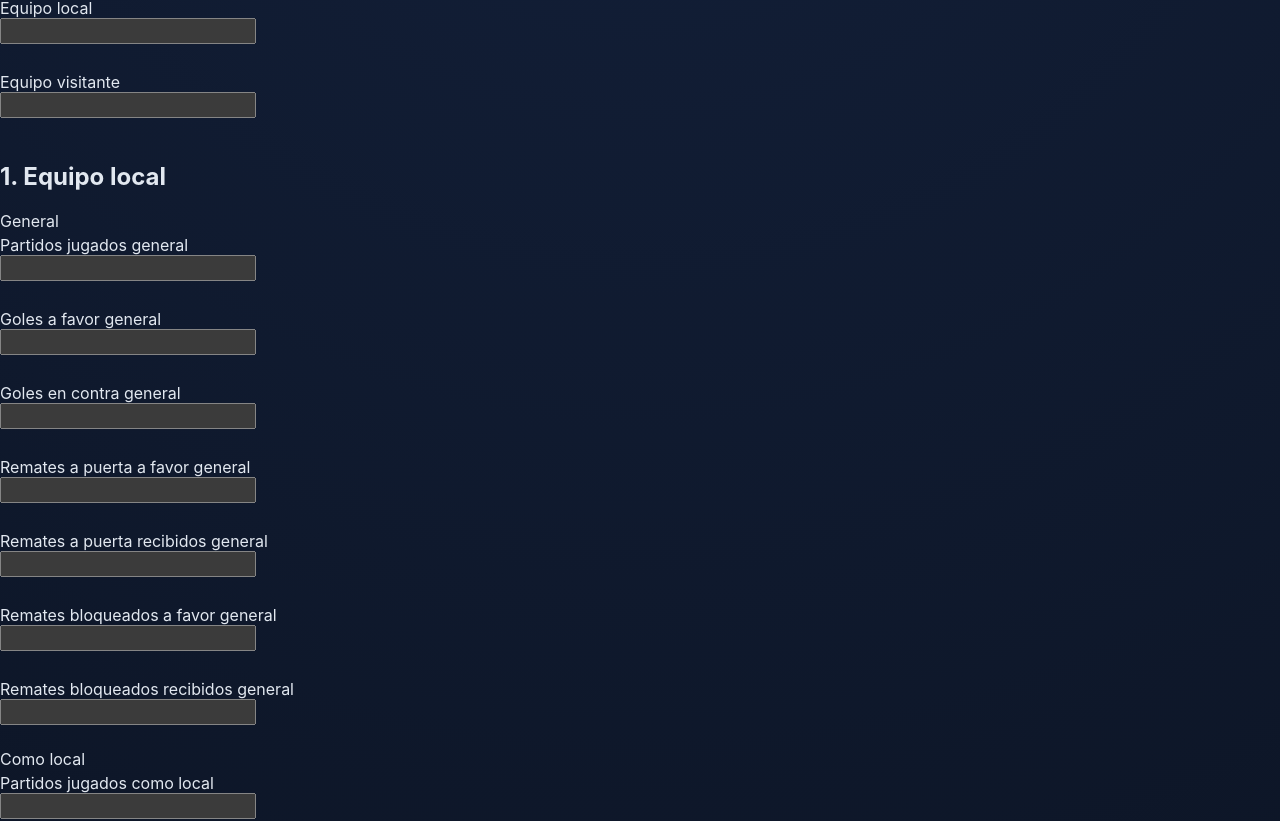
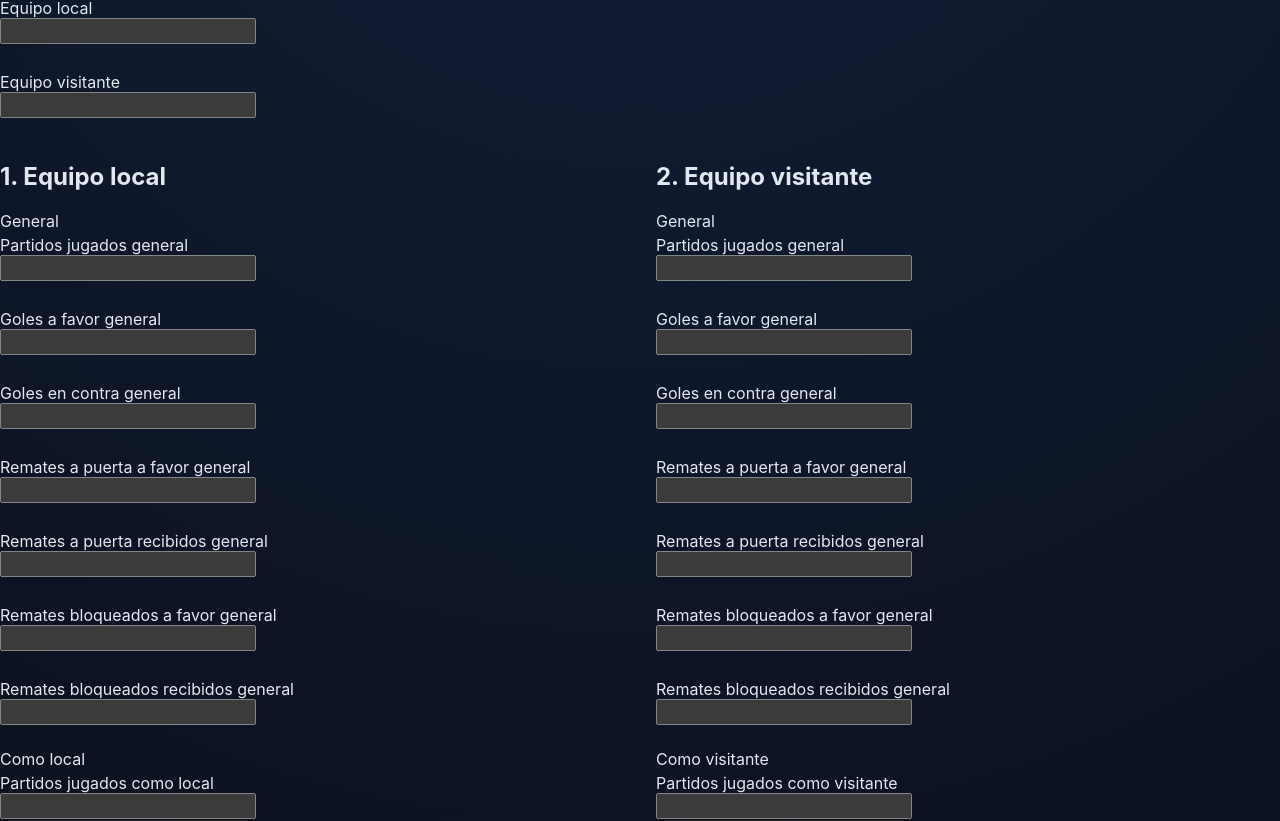
Before and after one commit to daiber22/predigo-pro, a Next.js app: page / in a window 1280 px wide. Shown: the part 421-1242 px from the top of the page. Built offline with nearby package versions, Linux system fonts and the light colour scheme.

Commit message:
forzar local y visitante en dos columnas

```diff
--- a/app/page.tsx
+++ b/app/page.tsx
@@ -694,8 +694,8 @@ function deleteSavedAnalysis(id: string) {
     </div>
   </div>
 </div>
-      <div className={activeTab === "info" ? "grid grid-cols-2 gap-4 items-start" : "hidden"}>
-         <section className={card}>
+     <div style={{ display: activeTab === "info" ? "flex" : "none", gap: "16px", alignItems: "flex-start", width: "100%", overflowX: "auto" }}>
+       <section className={card} style={{ flex: "0 0 50%", minWidth: "430px" }}>
             <h2 className={sectionTitle}>1. Equipo local</h2>
 
             <div className="mb-4 text-sm font-semibold text-cyan-200">General</div>
@@ -777,7 +777,7 @@ function deleteSavedAnalysis(id: string) {
             </div>
           </section>
 
-         <section className={card}>
+        <section className={card} style={{ flex: "0 0 50%", minWidth: "430px" }}>
             <h2 className={sectionTitle}>2. Equipo visitante</h2>
 
             <div className="mb-4 text-sm font-semibold text-cyan-200">General</div>
```
